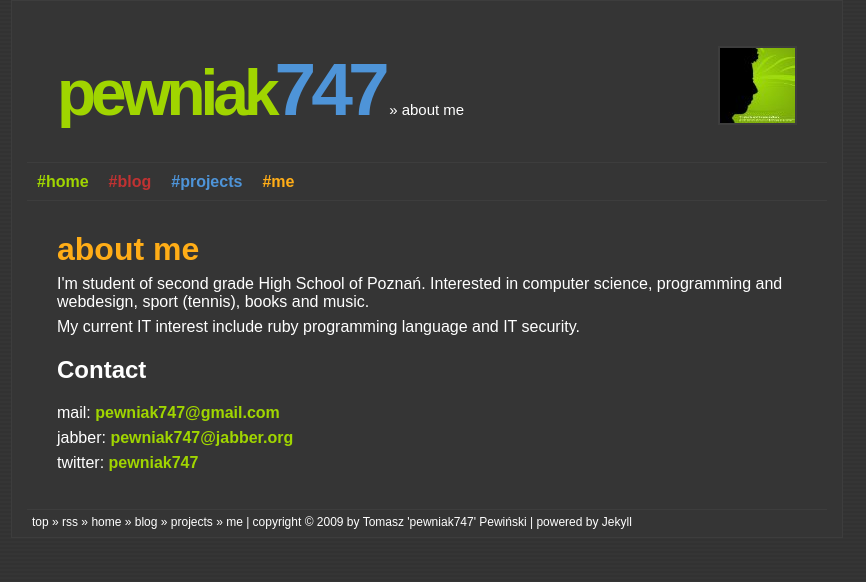
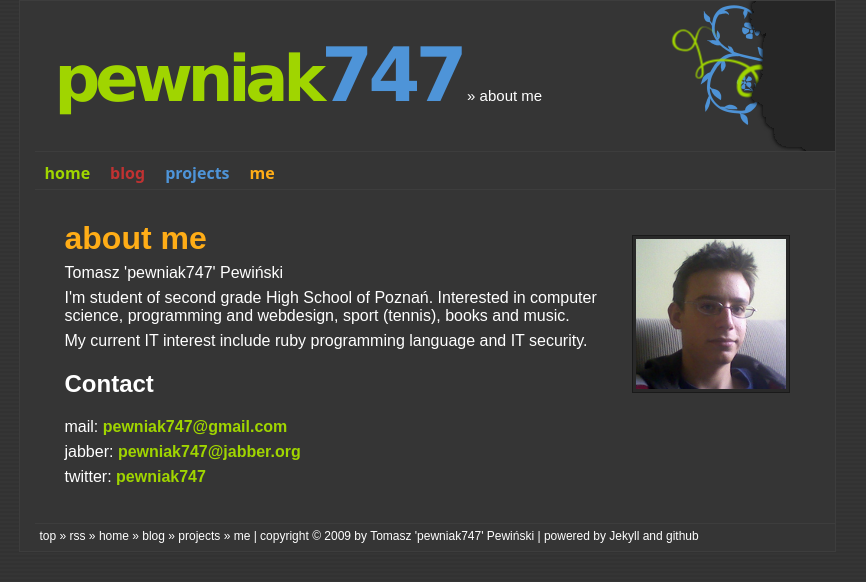
Before and after one commit to pewniak747/pewniak747.github.com, a Jekyll site: the page built from me.html, in a window 1280 px wide. Shown: the top 582 px of the page, without its empty margins (213-1079 px from the left). Built offline with Jekyll 4.4.1, drawn with Linux system fonts in a browser that asks for light colours.

Commit message:
Site look changes

```diff
--- a/_includes/footer.html
+++ b/_includes/footer.html
@@ -6,5 +6,5 @@
 	<a href="projects.html">projects</a> &raquo;
 	<a href="me.html">me</a>
 	 | copyright &copy; 2009 by Tomasz 'pewniak747' Pewiński
-	 | powered by <a href="http://wiki.github.com/mojombo/jekyll">Jekyll</a>
+	 | powered by <a href="http://wiki.github.com/mojombo/jekyll">Jekyll</a> and <a href="http://github.com">github</a>
 </div>
--- a/_includes/header.html
+++ b/_includes/header.html
@@ -1,10 +1,10 @@
 <div id="header">
-	<div id="top"></div>
 	<div id="head">
 		<a href="/index.html"><h1><span class="color1">pewniak</span><span class="color3">747</span></h1></a>
 		{% if page.description %}
 		<h2>&raquo;&nbsp;{{ page.description }}</h2>
+		{% else %}
+		<h2>&raquo;&nbsp;{{ page.title }}</h2>
 		{% endif %}
-		<div id="avatar"></div>
 	</div>
 </div>
--- a/_includes/nav.html
+++ b/_includes/nav.html
@@ -1,8 +1,8 @@
 <div id="nav">
 <ul>
-	<li><a href="/index.html" id="home"> #home</a></li>
-	<li><a href="/blog.html" id="blog">#blog</a></li>
-	<li><a href="/projects.html" id="projects">#projects</a></li>
-	<li><a href="/me.html" id="me">#me</a></li>
+	<li><a href="/index.html" id="home"> home</a></li>
+	<li><a href="/blog.html" id="blog">blog</a></li>
+	<li><a href="/projects.html" id="projects">projects</a></li>
+	<li><a href="/me.html" id="me">me</a></li>
 </ul>
 </div>
--- a/css/style.css
+++ b/css/style.css
@@ -4,13 +4,14 @@ body {
 	color: #ffffff;
 	font-family: "Arial";
 	margin: 0;
+	padding: 0;
 }
 
 #container {
 	width: 800px;
 	background-color: #353535;
 	margin: auto;
-	padding: 15px;
+	padding: 0 0 15px 15px;
 	border: 1px solid #3D3D3D;
 }
 
@@ -30,6 +31,7 @@ body {
 	font-size: 4em;
 	letter-spacing: -5px;
 	color: #a0d500;
+	font-family: "Verdana";
 }
 
 #header h2 {
@@ -40,8 +42,28 @@ body {
 	display: inline;
 }
 
+#header {
+	height: 140px;
+	margin: 0;
+	padding: 10px 0 0 0;
+	background-image: url("/header.png");
+	background-position: right;
+	background-repeat: no-repeat;
+}
+
+#picture {
+	float: right;
+	width: 150px;
+	height: 150px;
+	margin: 15px;
+	padding: 3px;
+	background-color: #292929;
+	border: 1px solid #1A1A1A;
+}
+
 #content {
 	border-bottom: 1px solid #3D3D3D;
+	padding-right: 15px;
 }
 
 /*
@@ -62,20 +84,9 @@ body {
 }
 */
 
-#header #avatar {
-	width: 75px;
-	height: 75px;
-	background-image: url("/avatar.jpg");
-	border: 2px solid #3D3D3D;
-	float: right;
-}
-
-#header #avatar:hover {
-	background-image: url("/avatar_hover.jpg");
-}
-
 #head {
-	padding: 30px;
+	padding: 20px 0 0 20px;
+	float: left;
 }
 
 #head a {
@@ -94,6 +105,7 @@ body {
 	padding: 0;
 	border-top: 1px solid #3D3D3D;
 	border-bottom: 1px solid #3D3D3D;
+	font-family: "Sans";
 }
 
 #nav li, #nav ul {
@@ -160,6 +172,10 @@ body {
 
 #content h2 {
 	font-size: 1.5em;
+}
+
+#content p {
+	font: 'tahoma'
 }
 
 #content a {
--- a/index.html
+++ b/index.html
@@ -4,6 +4,7 @@ title: Home page
 description: home page
 class: index
 ---
+
 <p>My name is Tomasz 'pewniak747' Pewiński and i'm a student of second grade of High School. See <a href="me.html">about me</a> for more details.</p>
 
 <p>Im interested in computer programming, especially in languages like C++ and Ruby. My biggest project so far is <a href="http://pewniak747.github.com/dicto">dicto</a> - "a tool to help you learn vocabulary". I also like hacking in *NIX systems. To see all my projects visit <a href="projects.html">projects page</a>.</p>
--- a/me.html
+++ b/me.html
@@ -4,7 +4,9 @@ title: About me
 description: about me
 class: me
 ---
+<img src="/avatar.png" id="picture" alt="my picture" />
 <h1>about me</h1>
+<p>Tomasz 'pewniak747' Pewiński</p>
 <p>I'm student of second grade High School of Poznań. Interested in computer science, programming and webdesign, sport (tennis), books and music.</p>
 <p>My current IT interest include ruby programming language and IT security.</p>
 <h2>Contact</h2>
```
Also changed, not shown: avatar.jpg (deleted), avatar.png (added), avatar_hover.jpg (deleted), header.png (added).
